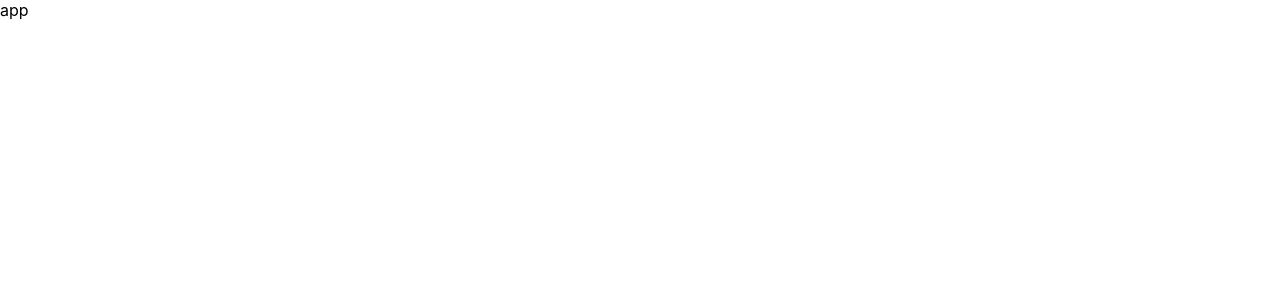
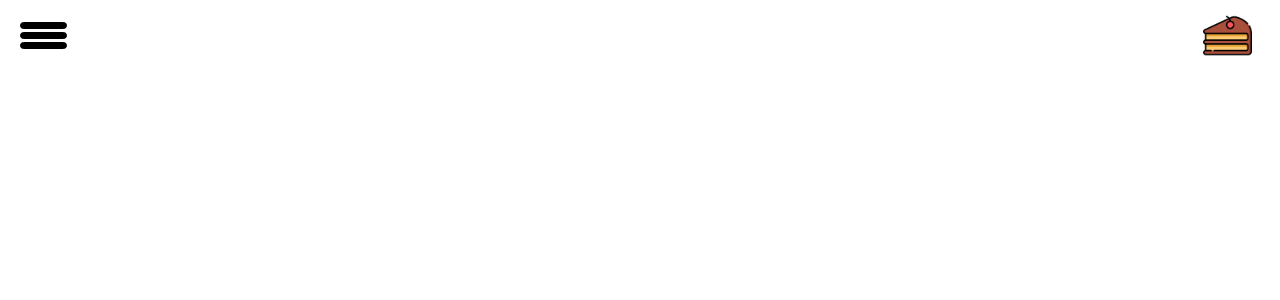
Before and after one commit to magdakrok/cookbook, a React app: page / in a window 1280 px wide. Shown: the top 300 px of the page. Built offline with nearby package versions, Linux system fonts and the light colour scheme.

Commit message:
add a homepage

```diff
--- a/src/App.js
+++ b/src/App.js
@@ -2,15 +2,17 @@ import React from 'react';
 import Layout from './hoc/Layout/Layout';
 import {Route, Switch} from 'react-router-dom';
 import RecipesBuilder from './containers/RecipesBuilder/RecipesBuilder';
+import HomePage from './components/HomePage/HomePage';
 
 
 function App() {
   return (
     <div>
       <Layout>
-        <Switch>
-       <Route path="/" exact component={RecipesBuilder} />
-       </Switch>
+        {/* <Switch>
+       <Route path="/" exact component={HomePage} />
+       </Switch> */}
+       <HomePage/>
       </Layout>
     </div>
   );
--- /dev/null
+++ b/src/components/HomePage/HomePage.js
@@ -0,0 +1,13 @@
+import React from 'react';
+import NavigationItems from '../Navigation/NavigationItems/NavigationItems';
+import classes from './HomePage.module.css';
+
+const homePage = (props) => (
+
+    <div className={classes.HomePage}>
+
+        <p>strona główna</p>
+    </div>
+)
+
+export default homePage;
--- /dev/null
+++ b/src/components/HomePage/HomePage.module.css
@@ -0,0 +1,3 @@
+.HomePage {
+    background-color: gray;
+}
--- a/src/index.js
+++ b/src/index.js
@@ -14,7 +14,7 @@ const app = (
 
 ReactDOM.render(
   <React.StrictMode>
-    app
+   {app}
   </React.StrictMode>,
   document.getElementById('root')
 );
```
